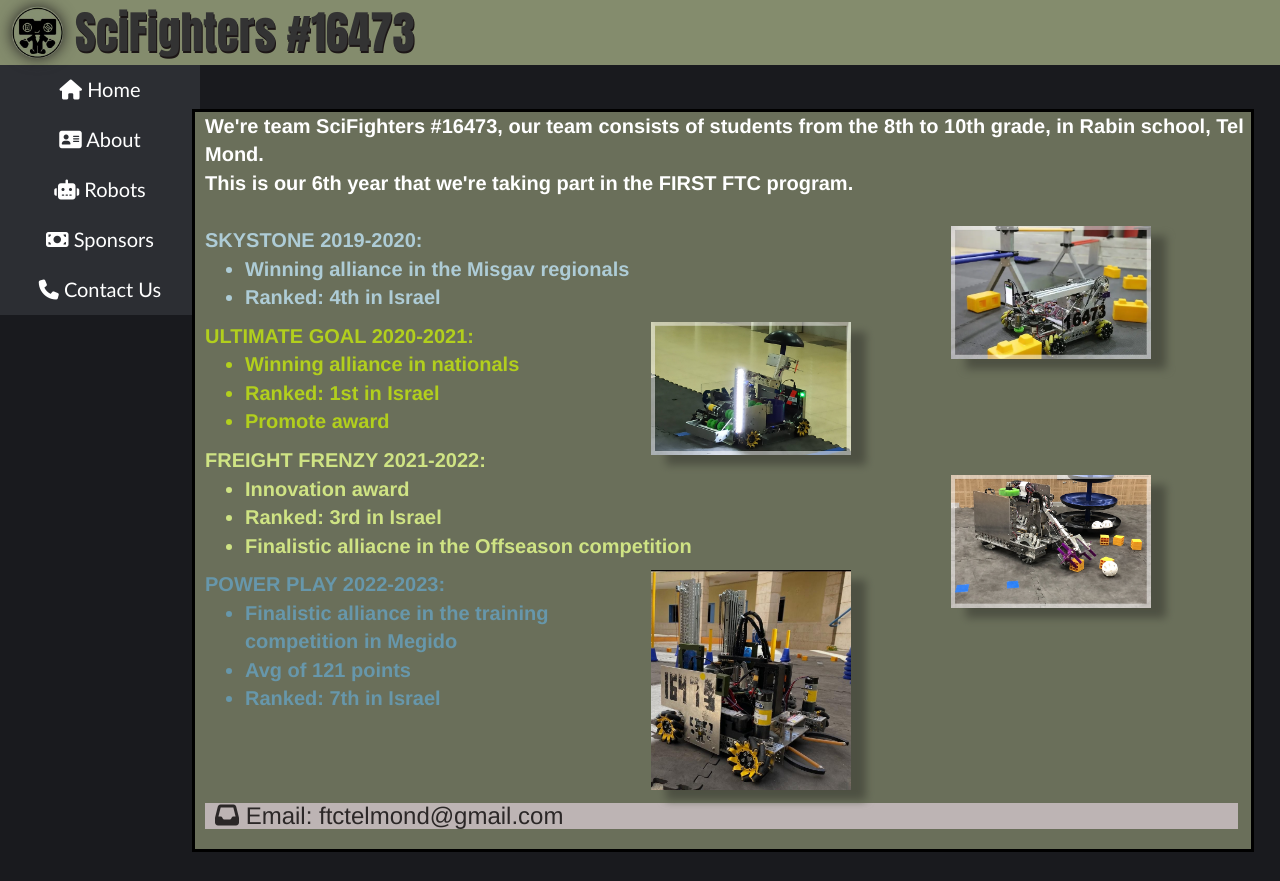
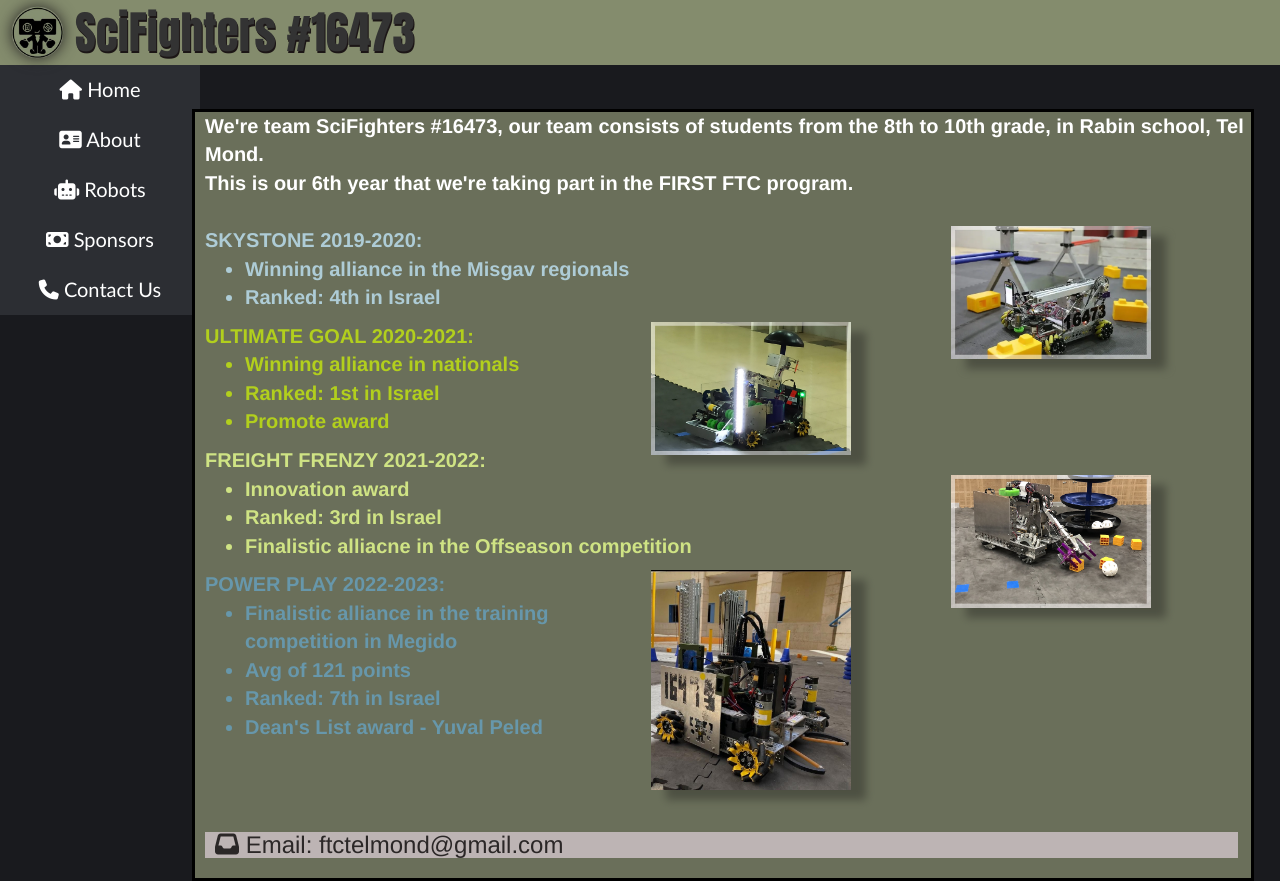
Before and after one commit to Sci-Fighters-Tel-Mond/Site, a React (Create React App) app: page / in a window 1280 px wide. Before the commit the page ends 852 px from the top, so only its background shows below. Built offline with nearby package versions, Linux system fonts and the light colour scheme.

Commit message:
added deans list award to home page

```diff
--- a/src/Pages/HomePage.js
+++ b/src/Pages/HomePage.js
@@ -50,6 +50,9 @@
 						<li>
 							Ranked: 7th in Israel
 						</li>
+						<li>
+							Dean's List award - Yuval Peled
+						</li>
 					</ul></div>
 			</div>
 			<Footer style={{ marginTop: "90px" }}></Footer>
```
